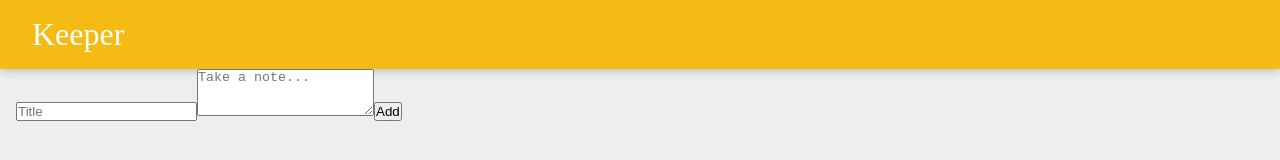
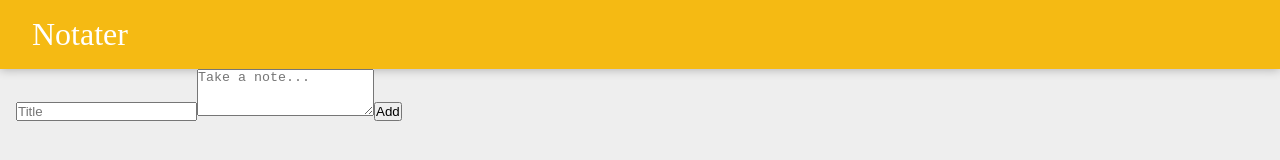
Before and after one commit to mathildehaugum/note-keeper, a React (Create React App) app: page / in a window 1280 px wide. Shown: the top 160 px of the page. Built offline with nearby package versions, Linux system fonts and the light colour scheme; a web font is replaced by a local one.

Commit message:
Change header text

```diff
--- a/src/components/Header.jsx
+++ b/src/components/Header.jsx
@@ -3,7 +3,7 @@ import React from "react";
 function Header() {
   return (
     <header>
-      <h1>Keeper</h1>
+      <h1>Notater</h1>
     </header>
   );
 }
```
